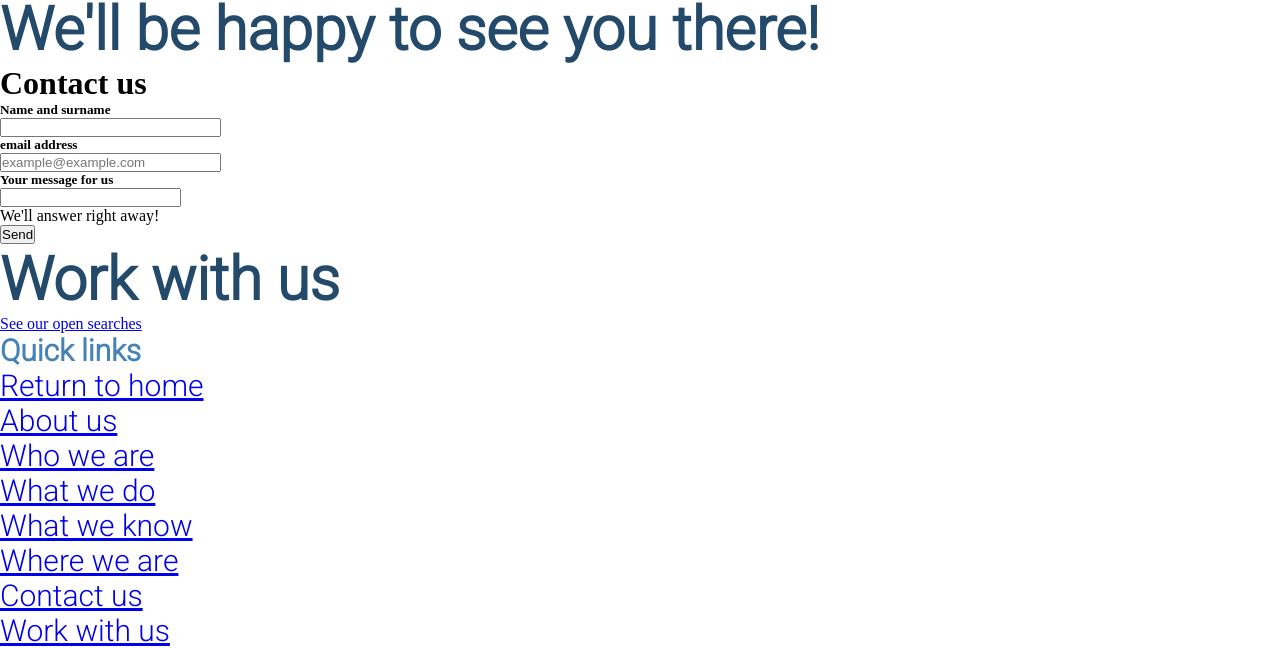
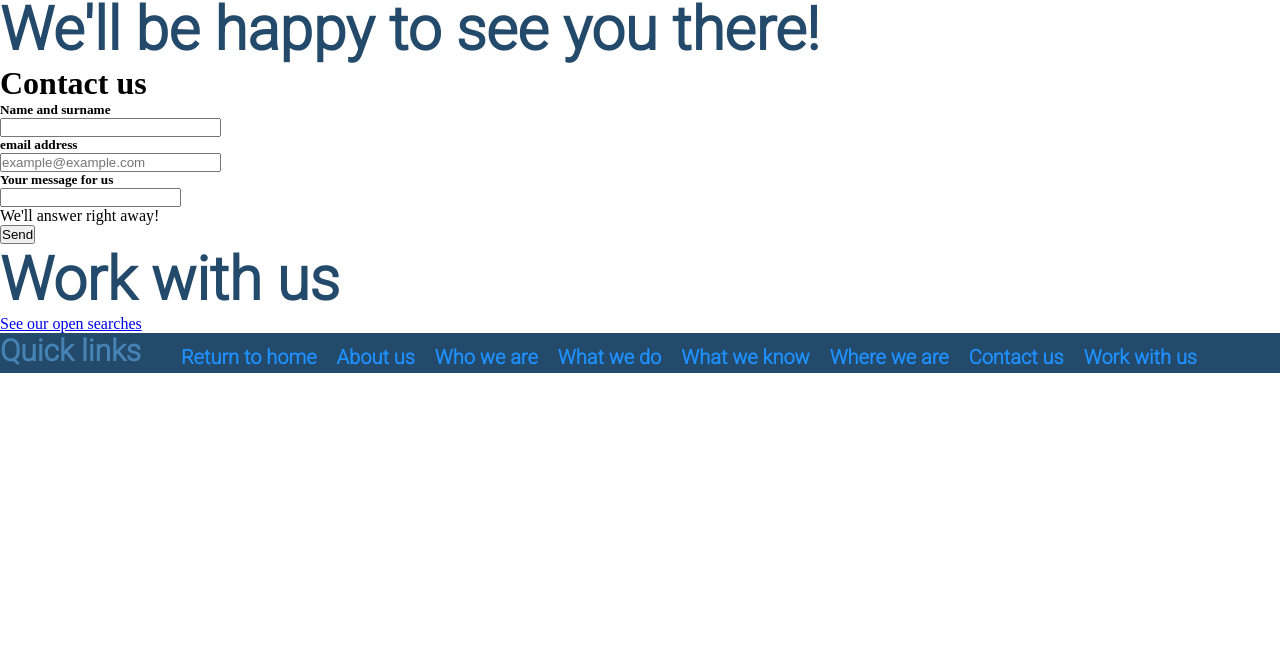
Before and after one commit to franciscofabbri/primera_entrega_web_fabbri, a plain HTML site: page index.html in a window 1280 px wide. Shown: the part 4361-5009 px from the top of the page. After the commit the page ends 4734 px from the top, so only its background shows below. Drawn offline with Linux system fonts and the light colour scheme.

Commit message:
Footer modification

```diff
--- a/css/estilos.css
+++ b/css/estilos.css
@@ -6,7 +6,7 @@
     list-style-type: none;
 }
 
-.nav_bar_1{
+.nav_bar{
     text-decoration: none;
     background-color: #234a6a;
     display: flex;
@@ -14,18 +14,18 @@
     height: 80px;
 }
 
-.nav_bar_1 ul{
+.nav_bar ul{
     display: flex;
     align-items: center;
     justify-content: flex-start;
     margin-left: 40px;
 }
-.nav_bar_1 li{
+.nav_bar li{
         margin-right: 20px;
 }
 
 
-.nav_bar_1 ul li a{
+.nav_bar ul li a{
     text-decoration: none;
     font-family: 'Roboto' , sans-serif;
     color: dodgerblue;
@@ -76,5 +76,31 @@
     background-color: transparent;
     font-family: Roboto , sans-serif;
     color: #234a6a;
+}
 
+.footer{
+    text-decoration: none;
+    background-color: #234a6a;
+    display: flex;
+    justify-content: flex-start;
+    height: 40px;
 }
+
+.footer ul{
+    display: flex;
+    align-items: center;
+    justify-content: flex-start;
+    margin-left: 40px;
+}
+.footer li{
+    margin-right: 20px;
+}
+
+
+.footer ul li a{
+    text-decoration: none;
+    font-family: 'Roboto' , sans-serif;
+    color: dodgerblue;
+    font-size: 20px;
+    font-weight: bold;
+}
--- a/index.html
+++ b/index.html
@@ -9,7 +9,7 @@
 <body>
 <header>
     <section id="home">
-        <nav class="nav_bar_1">
+        <nav class="nav_bar">
             <img src="images/logo2.png" class="image1"/>
             <ul>
                 <li><a href="#about_us">About us</a></li>
@@ -179,8 +179,9 @@
 </div>
 
 <div class="sections_text" id="footer">
-    <p class="subtitle2">Quick links </p>
-    <nav>
+
+    <nav class="footer">
+        <p class="subtitle2">Quick links </p>
         <ul>
             <li><a href="#home">Return to home</a></li>
             <li><a href="#about_us">About us</a></li>
```
